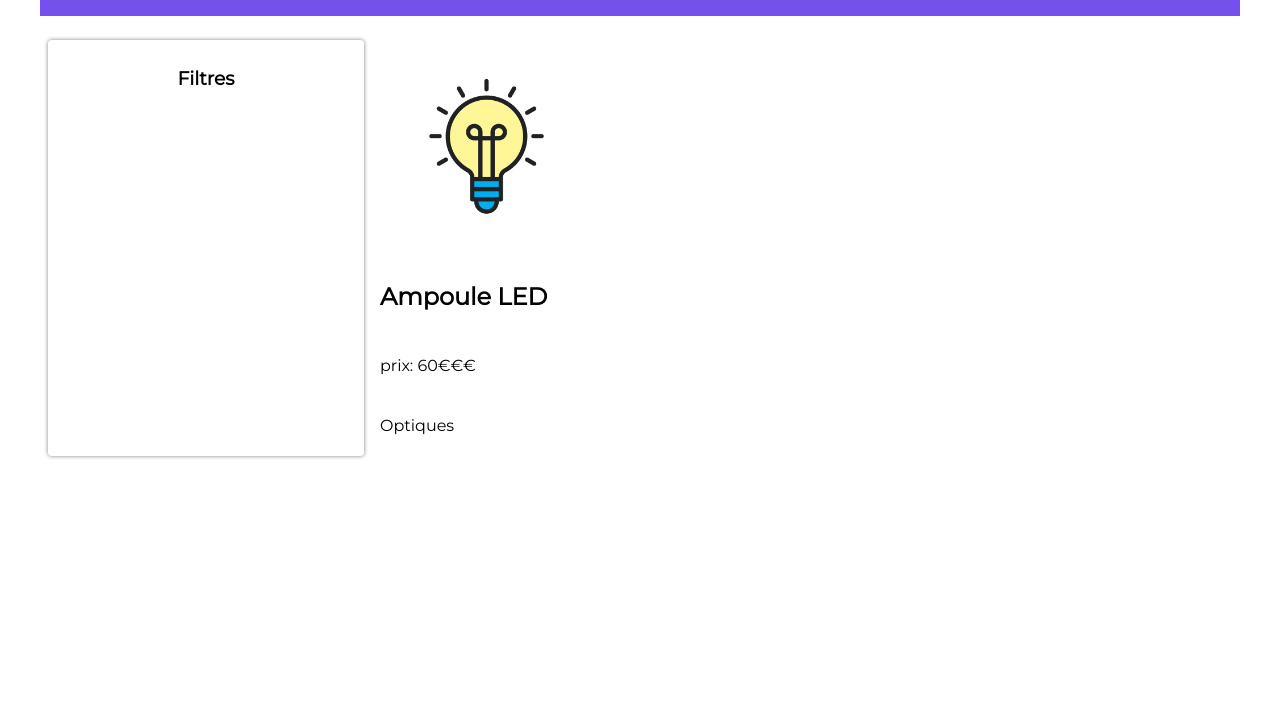
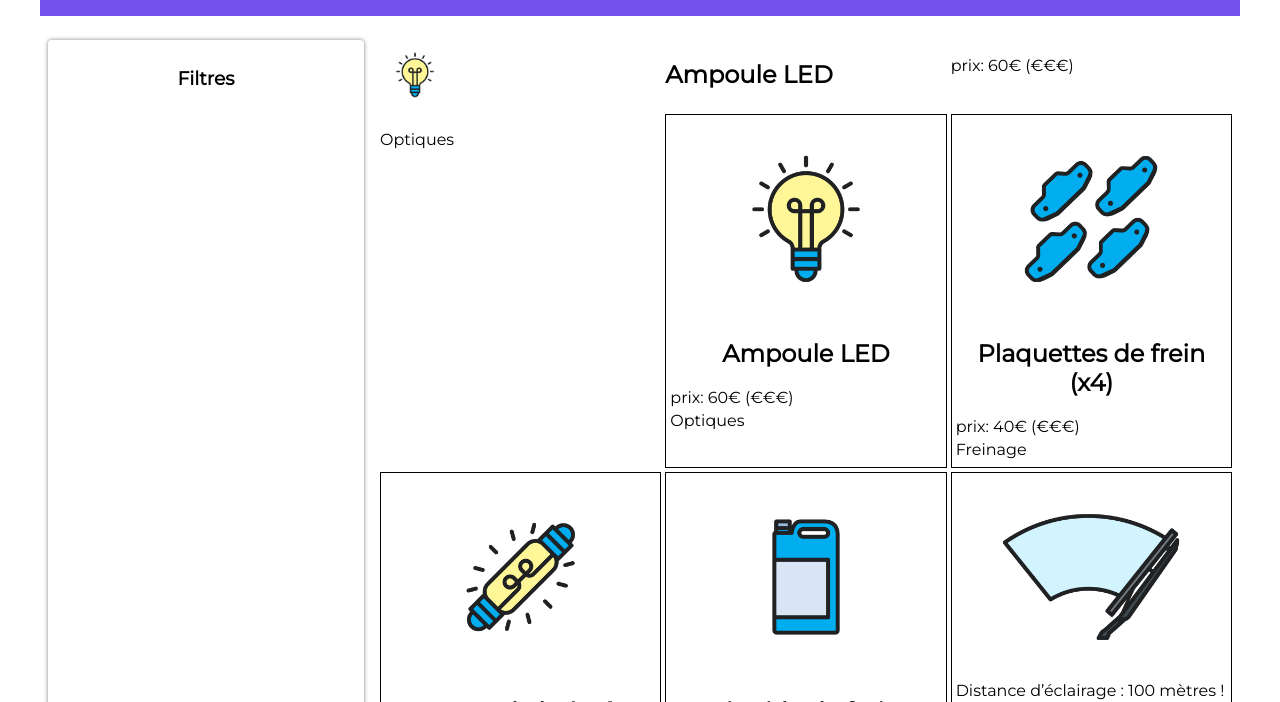
Before and after one commit to marie-lourdes/Bonne-pieces, a website: page index.html in a window 1280 px wide. Shown: the part 98-800 px from the top of the page. Drawn offline with Linux system fonts and the light colour scheme.

Commit message:
create article element dom add all fich product with loop for ...of

```diff
--- a/pieces.js
+++ b/pieces.js
@@ -30,20 +30,27 @@ imageElement.src = ampoule.image;
 const nomElement = document.createElement("h2");
 nomElement.innerText = ampoule.nom;
 const prixElement = document.createElement("p");
-prixElement.innerText = "prix:" + " "+ (ampoule.prix < 35 ? ampoule.prix +"€" : ampoule.prix +"€€€"); /* operateur ternaire: condition, valeur true ,et valeur false*/
+prixElement.innerText = "prix:" + " "+ ampoule.prix + "€" + " (" + (ampoule.prix < 35 ? "€" : "€€€") + ")"; /* operateur ternaire: condition, valeur true ,et valeur false*/
 const categorieElement = document.createElement("p");
 categorieElement.innerText = ampoule.categorie;
 
 console.log ( "produit ampoule:",ampoule);
-
+const disponibiliteElement = document.createElement("p");
+disponibiliteElement.innerText = ampoule.disponibilite ? "En stock" : "Rupture de stock";
+/* test valeur de la disponibilitén en stocke (valeur true de disponibilité dans le fichier piece-auto.json , rupture de stock false */
+const descriptionElement = document.createElement("p");
+descriptionElement.innerText = ampoule.description ?? "Pas de description pour le moment.";
+/* nullish envoit la valeur de substitution si la valeur vaut Null ou undefined sinon garde la valeur , ici la valeur de description est gardé, la valeur de description est presente et defini*/
 
 /* ajout a la page web de la fiche produit ampoule avec append child*/
 
 const sectionFiches = document.querySelector(".fiches");
 sectionFiches.appendChild(imageElement);
+sectionFiches.appendChild(descriptionElement);
 sectionFiches.appendChild(nomElement);
 sectionFiches.appendChild(prixElement);
 sectionFiches.appendChild(categorieElement);
+sectionFiches.appendChild(disponibiliteElement);
 
 /* redimensionnement de l image de l'ampoule*/
 imageElement.style.width="25%";
@@ -52,7 +59,38 @@ imageElement.style.width="25%";
 console.log( "essuie glace valeur retourné",pieces[4].categorie);
 
 
-console.log( "test  nullish categorie essuie glace:", pieces[4].categorie ?? "aucune categorie");
+console.log( "test  nullish categorie essuie glace:", pieces[4].categorie ?? "(aucune categorie)");
 
 /* l'opérateur nullish ??, teste la presence de la valeur categorie  de l index  4 essuie glace
  et renvoit une valeur de substitution =aucune categorie si valeur renvoyé est null ou undefined*/
+
+
+ for (let piece of pieces) {
+    // Récupération de l'élément du DOM qui accueillera les fiches
+    const sectionFiches = document.querySelector(".fiches");
+
+    // Création d’une balise dédiée à une pièce automobile
+    const pieceElement = document.createElement("article");
+
+
+    // Idem pour le nom, le prix et la catégorie...
+    const imageElement = document.createElement("img");
+    imageElement.src = piece.image;
+    const nomElement = document.createElement("h2");
+    nomElement.innerText = piece.nom;
+    const prixElement = document.createElement("p");
+    prixElement.innerText = "prix:" + " "+ piece.prix + "€" + " (" + (piece.prix < 35 ? "€" : "€€€") + ")";
+    const categorieElement = document.createElement("p");
+    categorieElement.innerText = piece.categorie;
+
+    // On rattache la balise article au body
+
+    pieceElement.appendChild(imageElement);
+    pieceElement.appendChild(descriptionElement);
+    pieceElement.appendChild(nomElement);
+    pieceElement.appendChild(prixElement);
+    pieceElement.appendChild(categorieElement);
+    pieceElement.appendChild(disponibiliteElement);
+
+    sectionFiches.appendChild(pieceElement);
+};
--- a/styles.css
+++ b/styles.css
@@ -46,7 +46,7 @@ main {
 	flex: 1;
 	margin: 8px;
 	display: grid;
-/*	grid-template-columns: repeat(3, 1fr);*/
+	grid-template-columns: repeat(3, 1fr);
 	gap: 4px;
 }
 .fiches article {
```
